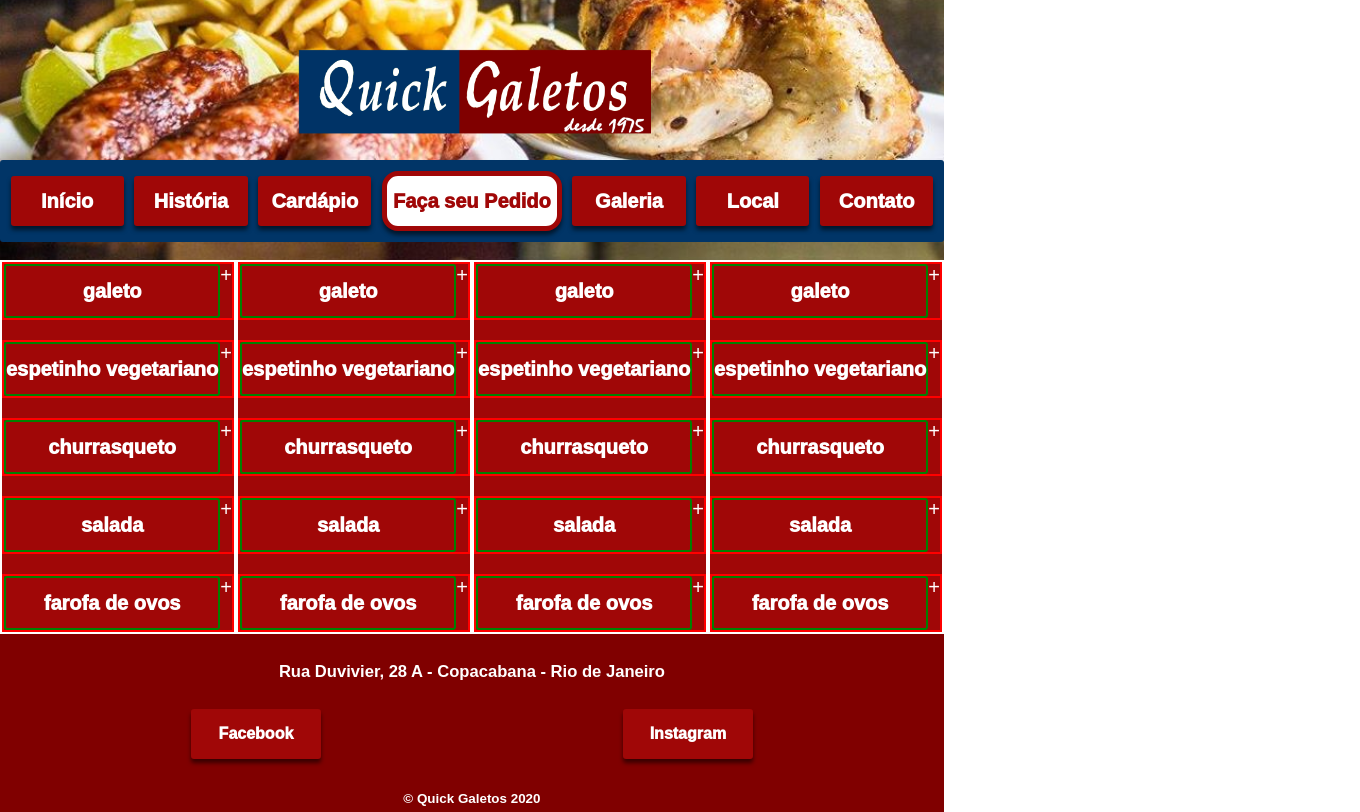
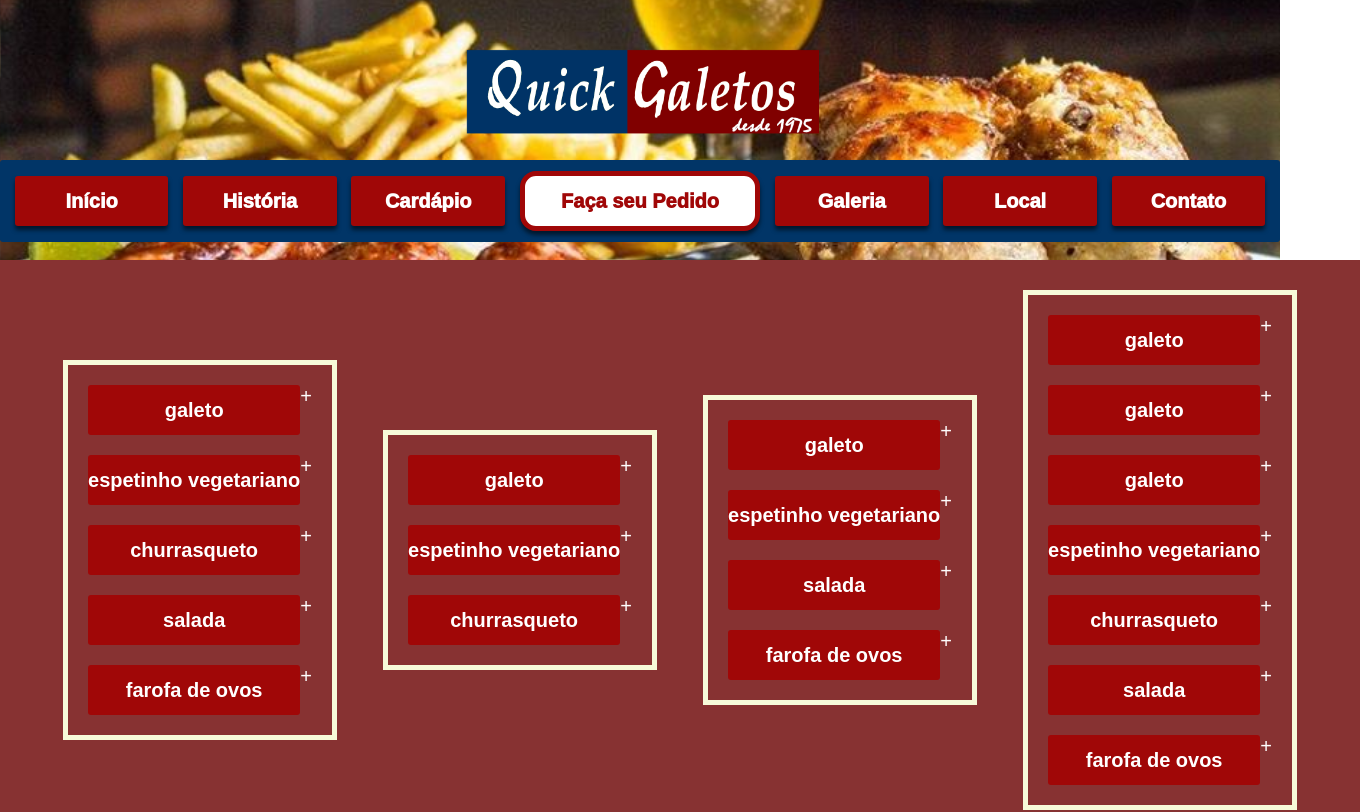
Before and after one commit to renan-tielas/quickgaletos, a React (Create React App) app: page /pedido in a window 1280 px wide. Shown: the top 812 px of the page, 1360 px wide, since content can reach past the window. Built offline with nearby package versions, Linux system fonts and the light colour scheme.

Commit message:
progresso pedido 2108

```diff
--- a/src/Pedido/CategoriaPedido.js
+++ b/src/Pedido/CategoriaPedido.js
@@ -1,19 +1,26 @@
 import React from "react";
 import ItemPedido from './ItemPedido'
 import estilo from "./pedido-estilo.module.css";
+
+
 const CategoriaPedido = (props) => {
 
   return (
 
     <div className={estilo.categoria_comida_pedido}>
-          <ItemPedido texto={props.comidas[0]}/>
+{props.comidas.map((comida, i) => <ItemPedido texto={comida} key={i} />)}
+
+
+
+{/*           '
           <ItemPedido texto={props.comidas[1]}/>
           <ItemPedido texto={props.comidas[2]}/>
           <ItemPedido texto={props.comidas[3]}/>
-          <ItemPedido texto={props.comidas[4]}/>
+          <ItemPedido texto={props.comidas[4]}/> */}
     </div>
 
   );
-};
+
+}
 
 export default CategoriaPedido;
--- a/src/Pedido/Pedido.js
+++ b/src/Pedido/Pedido.js
@@ -10,29 +10,29 @@ const Pedido = (props) => {
   return (
 
 
-    <div className="div_Inicio">
-      <div className="div_topo">
+    <div className={estilo.div_Inicio}>
+      <div className={estilo.div_topo}>
         <Cabecalho />
         <Navegacao />
       </div>
 
 
-      <div className={estilo.main_div}>
+      <div className={estilo.main_div_pedido}>
 
 
       <CategoriaPedido titulo="Mais Pedidos" numero_ped="5" comidas={["galeto", "espetinho vegetariano","churrasqueto","salada","farofa de ovos"]}>
       </CategoriaPedido>
-      <CategoriaPedido titulo="Mais Pedidos" numero_ped="5" comidas={["galeto", "espetinho vegetariano","churrasqueto","salada","farofa de ovos"]}>
+      <CategoriaPedido titulo="Mais Pedidos" numero_ped="4" comidas={["galeto", "espetinho vegetariano","churrasqueto"]}>
       </CategoriaPedido>
-      <CategoriaPedido titulo="Mais Pedidos" numero_ped="5" comidas={["galeto", "espetinho vegetariano","churrasqueto","salada","farofa de ovos"]}>
+      <CategoriaPedido titulo="Mais Pedidos" numero_ped="3" comidas={["galeto", "espetinho vegetariano","salada","farofa de ovos"]}>
       </CategoriaPedido>
-      <CategoriaPedido titulo="Mais Pedidos" numero_ped="5" comidas={["galeto", "espetinho vegetariano","churrasqueto","salada","farofa de ovos"]}>
+      <CategoriaPedido titulo="Mais Pedidos" numero_ped="8" comidas={["galeto","galeto","galeto", "espetinho vegetariano","churrasqueto","salada","farofa de ovos"]}>
       </CategoriaPedido>
 
 
     </div>
 
-      <div className="div_footer">
+      <div className={estilo.div_footer}>
         <Footer />
       </div>
 
--- a/src/Pedido/pedido-estilo.module.css
+++ b/src/Pedido/pedido-estilo.module.css
@@ -11,13 +11,38 @@ a :hover {
 }
 
 body {
-  margin: 0;
+  /* margin: 0; */
   /* font-family: -apple-system, BlinkMacSystemFont, 'Ruluko'; */
   -webkit-font-smoothing: antialiased;
   -moz-osx-font-smoothing: grayscale;
   font-family: sans-serif;
 
   background: #ffffff;
+
+}
+
+.div_Inicio {
+  height: auto;
+  /* display: grid;
+  grid-template-rows: 20% 70% 10%;
+  grid-template-columns: 100%; */
+  width:100%;
+  display: flex;
+  flex-direction: column;
+  float: inline-start;
+}
+
+
+
+.div_topo {
+  display: flex;
+  flex-direction: column;
+  /* float: left; */
+  /* border: magenta 4px solid; */
+  /* z-index: 15; */
+
+  min-height: 13rem;
+  overflow: hidden;
 }
 
 .logo {
@@ -32,6 +57,13 @@ body {
   justify-self: center; */
   /* border: greenyellow 2px solid; */
 }
+
+
+.cabecalho {
+  display: block;
+  max-height: 8rem;
+}
+
 
 .imagens-logo {
   display: flex;
@@ -69,8 +101,27 @@ body {
   /* border: green solid 4px; */
 }
 
+.img-logo3 {
+  position: relative;
+
+  top: -26rem;
+  /* top  :-120%; */
+  left: 0rem;
+  /* background-image: url(./arquivos/foto-1.jpg); */
+  background-position: initial;
+  background-size: auto 120%;
+  padding: 30% 30%;
+  width: 120%;
+  min-width: 50%;
+  /* min-height: 25%; */
+  height: 0;
+  background-repeat: repeat;
+  z-index: -2;
+  /* border: green solid 4px;  */
+}
+
 .navegacao {
-  position: absolute;
+  /* position: absolute; */
   width: 100%;
   height: 4.1rem;
 
@@ -111,17 +162,21 @@ body {
   background: #cf2525;
 }
 
-.main_div {
+.main_div_pedido {
+
+  padding : 1.5rem 2rem;
   display: block;
-
+/* border: pink solid 10px; */
   width: 100%;
+  max-width: 100%;
 
   height: auto;
 
-  background: #013567;
+  background: #2566a3;
+  background:#873232;
 
   display: flex;
-  justify-content: center;
+  justify-content: space-around;
   align-items: center;
 
   /* border: yellow 4px solid; */
@@ -163,11 +218,12 @@ body {
   cursor: pointer;
 
   background-color: #a00707;
+  background-color: #fff;
   border-radius: 3px;
 
   font-family: sans-serif;
   font-size: 1rem;
-  font-weight: 1000;
+  font-weight: 550;
   /* font-size: 1.1rem ; */
   display: flex;
   align-items: center;
@@ -177,9 +233,9 @@ body {
 }
 
 .categoria_comida_pedido{
-background-color: #a00707;
-border: white solid 2px;
-padding:auto;
+
+border: rgb(247, 250, 217) solid 5px;
+padding:1rem 1rem;
 color: #fff;
 display: grid;
 
@@ -191,15 +247,67 @@ grid-template-columns: repeat(auto-fill, minmax(200px, 1fr));
 
 
 .titulo_comida_pedido{
-  border: green solid 2px;
+  /* border: green solid 2px;   */
+  background-color: #a00707;
   width: 100%;
 }
 
 .comida_pedido{
-  border: red solid 2px;
+  /* border: red solid 2px; */
   display:flex;
   flex-direction: row;
 }
+
+.div_footer {
+  display: block;
+  background: #800000;
+  width: 100%;
+  height: auto;
+  /* max-height: 10rem; */
+  /* position: relative; */
+
+  text-align: center;
+  color: white;
+  float: right;
+}
+
+.botoes_footer{
+  display: flex;
+  align-items: center;
+  justify-content: space-around;
+  margin: 0 2rem;
+  font-size: 0.6rem;
+
+}
+
+.botao_footer {
+  width: 15%;
+  height: 2.5rem;
+  cursor: pointer;
+  box-shadow: 0px 4px 4px rgba(0, 0, 0, 0.57);
+  margin-left: 6rem;
+  margin-right: 6rem;
+  /* background: #800000; */
+  background-color: #a00707;
+  border-radius: 3px;
+
+  font-family: sans-serif;
+  font-size: 0.8rem;
+  font-weight: 1000;
+  /* font-size: 1.1rem ; */
+  display: flex;
+  align-items: center;
+  justify-content: space-evenly;
+  text-align: center;
+  color: #ffffff;
+}
+
+.botao_footer:hover {
+  background: #cf2525;
+}
+
+
+
 
 
 @media screen and (max-width: 900px) {
```
Also changed, not shown: src/Pedido/ItemPedido.js (+14 -2 lines).
